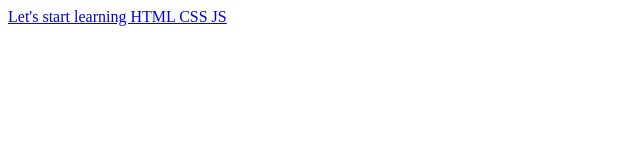
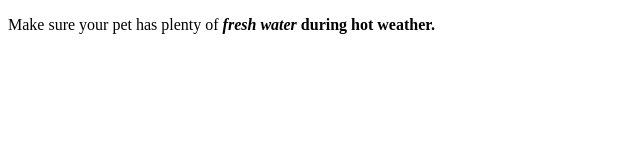
Before and after one commit to OleksandrButyter/prectice2, a plain HTML site: page index.html in a window 1280 px wide. Shown: the whole page, without its empty margins (0-640 px from the left). Drawn offline with Linux system fonts and the light colour scheme.

Commit message:
Initial commit3

```diff
--- a/index.html
+++ b/index.html
@@ -4,6 +4,6 @@
         <title>HTML CSS JS</title>
     </head>
     <body>
-<a href="http://w3schools.com">Let's start learning HTML CSS JS</a>
+<p>Make sure your pet has plenty of <i><b>fresh water</i> during hot weather.</p></b>
     </body>
 </html>
```
